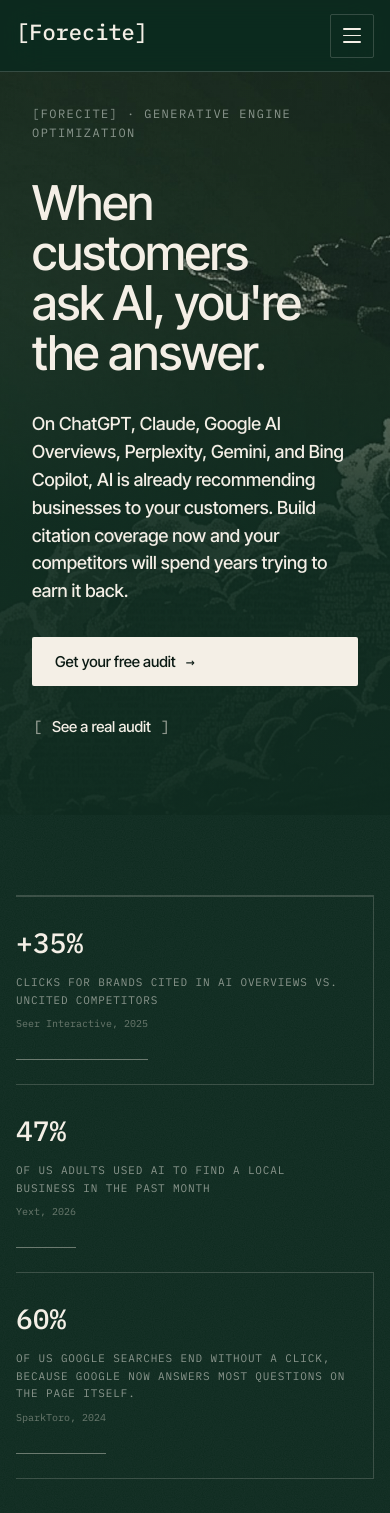
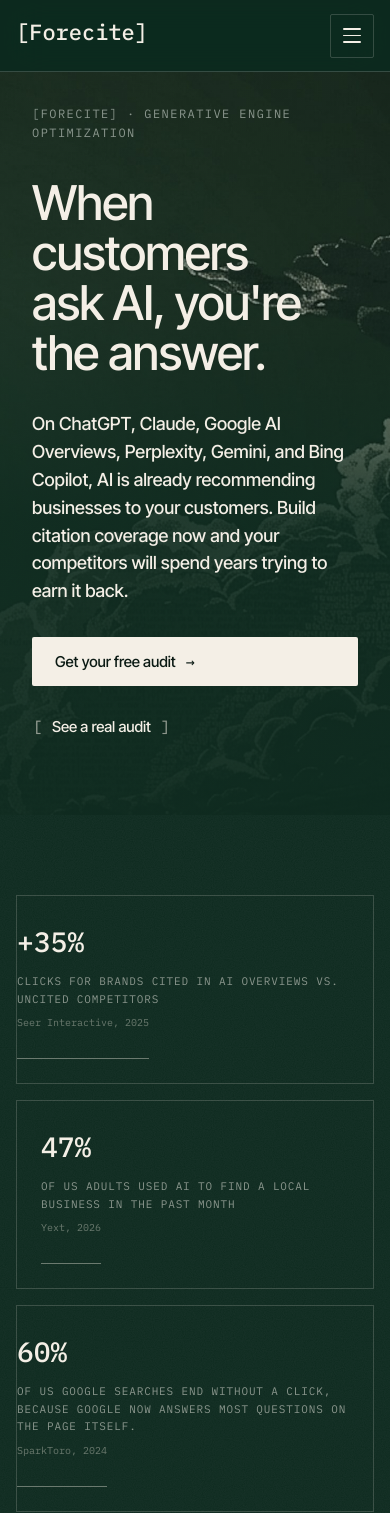
Before and after one commit to InvisibleJaguar90/forecite-site, a React (Vite) app: page / in a window 390 px wide. Shown: the top 1513 px of the page. Built offline with nearby package versions, Linux system fonts and the light colour scheme.

Commit message:
Session 4 items 2-3: HeroBackground sitewide + stats per-card frames at 1-col mobile

```diff
--- a/src/styles/responsive.css
+++ b/src/styles/responsive.css
@@ -76,13 +76,20 @@
   }
 }
 @media (max-width: 600px) {
+  /* 1-col layout: each stat card gets a complete four-corner frame
+     instead of the desktop grid's shared-border treatment. The desktop
+     bracket logic (top rule + vertical separators) doesn't translate
+     to a single column — each card needs its own enclosing rectangle.
+     16px gap between cards so they read as distinct framed units. */
   .stats-grid {
     grid-template-columns: 1fr !important;
+    gap: 16px !important;
+    border-top: none !important;
   }
   .stats-grid > * {
-    padding-left: 0 !important;
-    border-right: none !important;
-    border-top: 1px solid var(--border-bone-on-forest);
+    border: 1px solid var(--border-bone-on-forest) !important;
+    padding: 24px !important;
+    padding-left: 24px !important;
   }
 }
 
```
